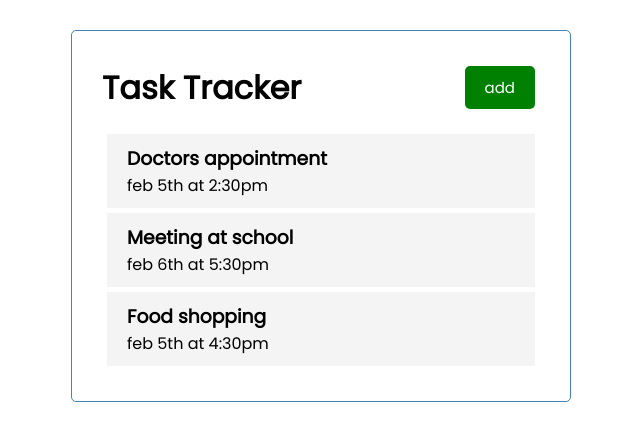
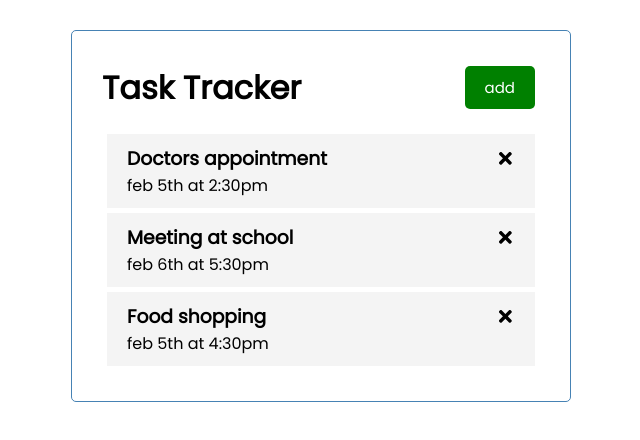
Before and after one commit to KristianDamPedersen/my-app, a React (Create React App) app: page / in a window 1280 px wide. Shown: the top 440 px of the page, without its empty margins (319-959 px from the left). Built offline with nearby package versions, Linux system fonts and the light colour scheme.

Commit message:
Added x'es to tasks

```diff
--- a/src/components/TaskComponent.js
+++ b/src/components/TaskComponent.js
@@ -1,10 +1,10 @@
 // import the x - icon
-import { FaAppStoreya } from 'react-icons/fa'
+import { FaTimes } from 'react-icons/fa'
 
 const TaskComponent = (props) => {
     return (
         <div className='task'>
-            <h3>{props.task.text}</h3>
+            <h3>{props.task.text} <FaTimes /></h3>
             <p>{props.task.day}</p>
 
         </div>
```
